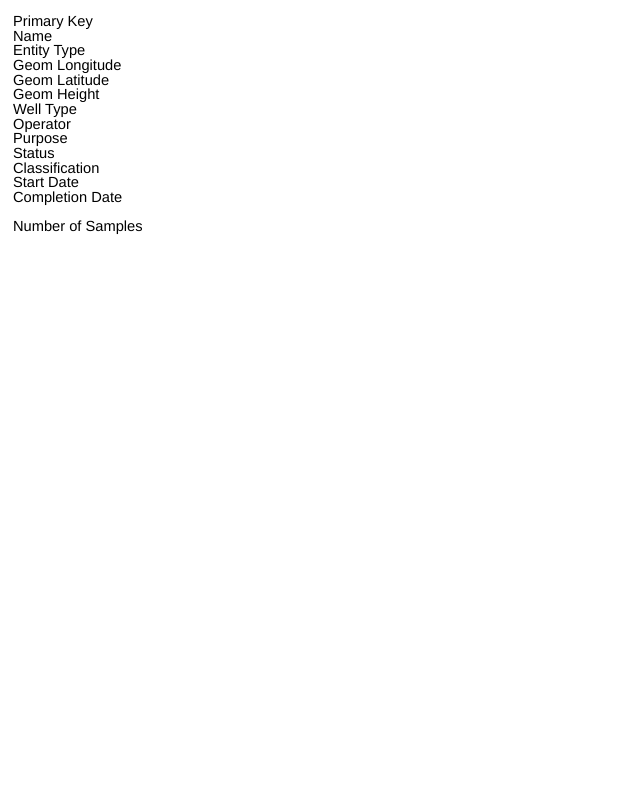
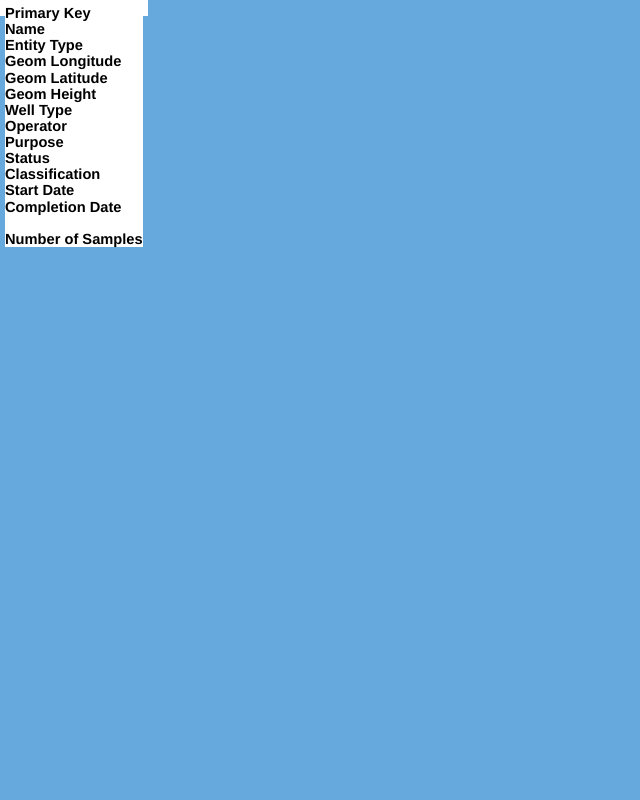
Before and after one commit to comtesacristain/rdis, a Django app: template data_manager/templates/duplicates/duplicate.html in a window 1280 px wide. Shown: the whole page, without its empty margins (0-640 px from the left). Run offline with Django 3.2, Linux system fonts and the light colour scheme; the template is opened without the code that fills it, so the values that code supplies are empty.

Commit message:
Stylesheet added

```diff
--- a/data_manager/static/style.css
+++ b/data_manager/static/style.css
@@ -1,3 +1,21 @@
+body, html{
+  margin:0;
+  padding:0;
+}
+
+body {
+ background-color: #66aadd;
+}
+
+.content {
+  margin: 30px;
+  padding: 10px;
+  width: 90vw;
+  height: 90vh;
+  	overflow-y: scroll;
+
+}
+
 .table {
 
     display: inline-block;
@@ -5,13 +23,21 @@
     margin: 5px;
 
 }
+
+.header  {
+	font-weight: bold;
+}
+
 .duplicate {
 	float: left;
     font-family: 'HelveticaNeue-Light', 'Helvetica Neue Light', 'Helvetica Neue', Helvetica;
     font-size: 11pt;
+
 	white-space: nowrap;
+
 }
 
 div {
-    height: 1em;
+     background: white;
+    height: 1.1em;
 }
```
